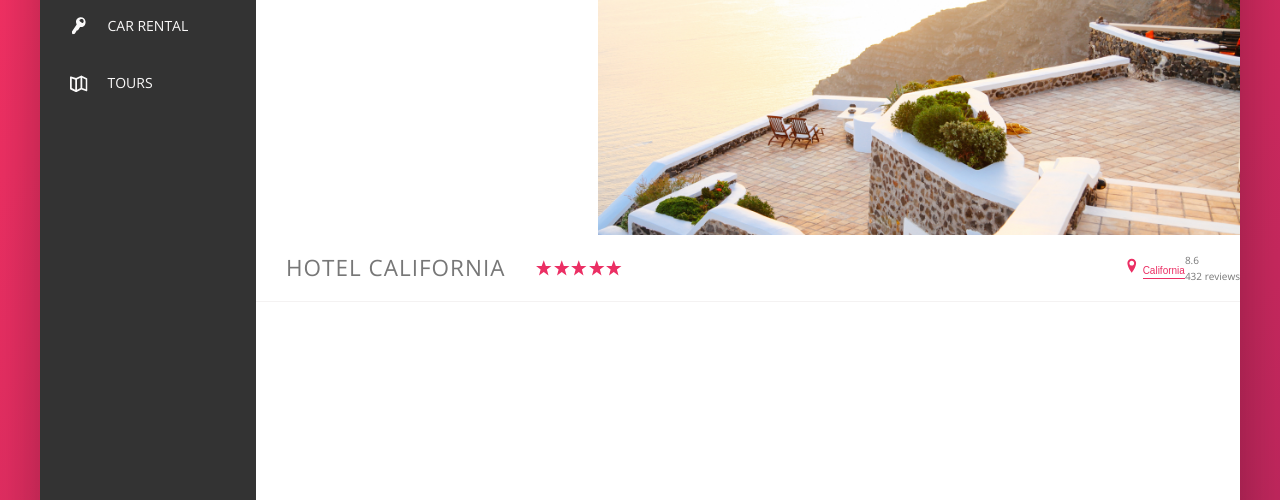
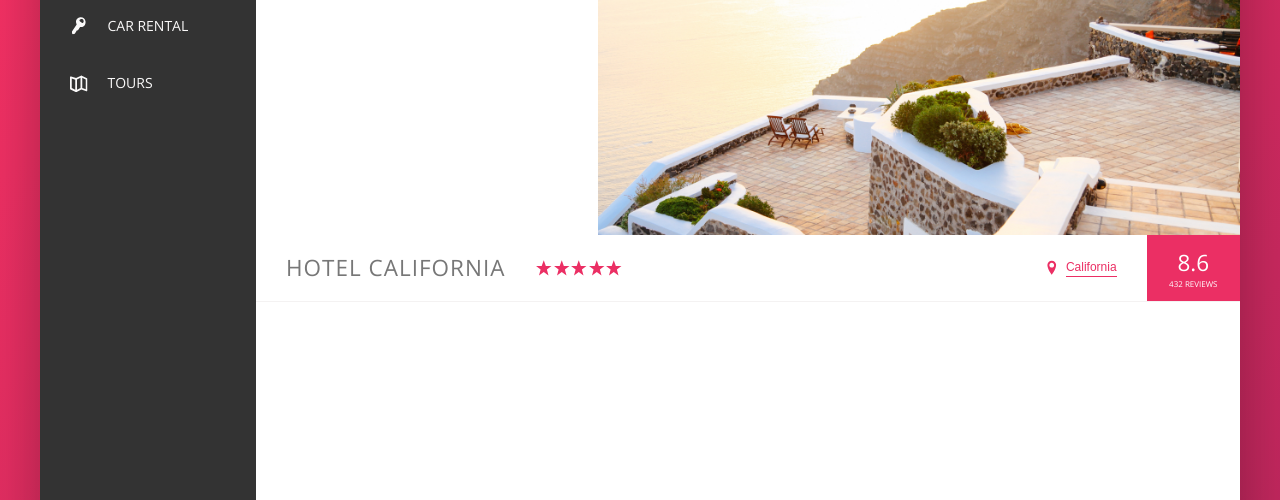
Before and after one commit to vedascript/trillo, a website: page index.html in a window 1280 px wide. Shown: the part 300-800 px from the top of the page. Drawn offline with nearby package versions, Linux system fonts and the light colour scheme.

Commit message:
hotel overview

```diff
--- a/sass/_components.scss
+++ b/sass/_components.scss
@@ -214,15 +214,36 @@
 
   &_location {
     margin-left: auto;
+    font-size: 1.2rem;
+    display: flex;
+    align-items: center;
+  }
+
+  &_icon-location {
+    margin-right: 0.5rem;
   }
 
   &_rating {
+    background-color: var(--color-primary);
+    color: #fff;
+    margin-left: 3rem;
+    padding: 0 2.25rem;
+    align-self: stretch;
+    display: flex;
+    flex-direction: column;
+    align-items: center;
+    justify-content: center;
   }
 
   &_rating-average {
+    font-size: 2.25rem;
+    font-weight: 300;
+    margin-bottom: -3px;
   }
 
   &_rating-count {
+    font-size: 0.8rem;
+    text-transform: uppercase;
   }
 }
 
```
Also changed, not shown: css/style.css.
